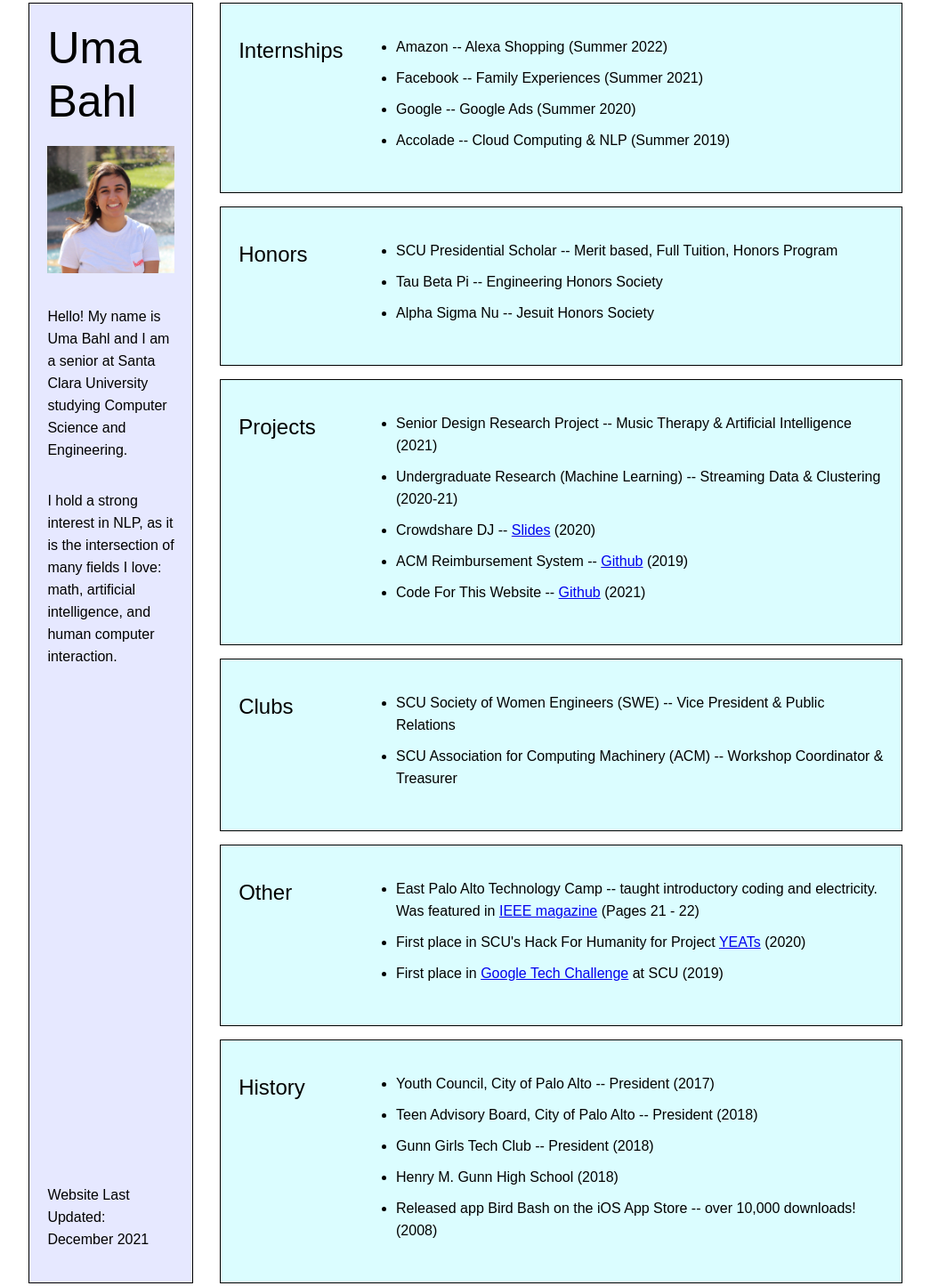
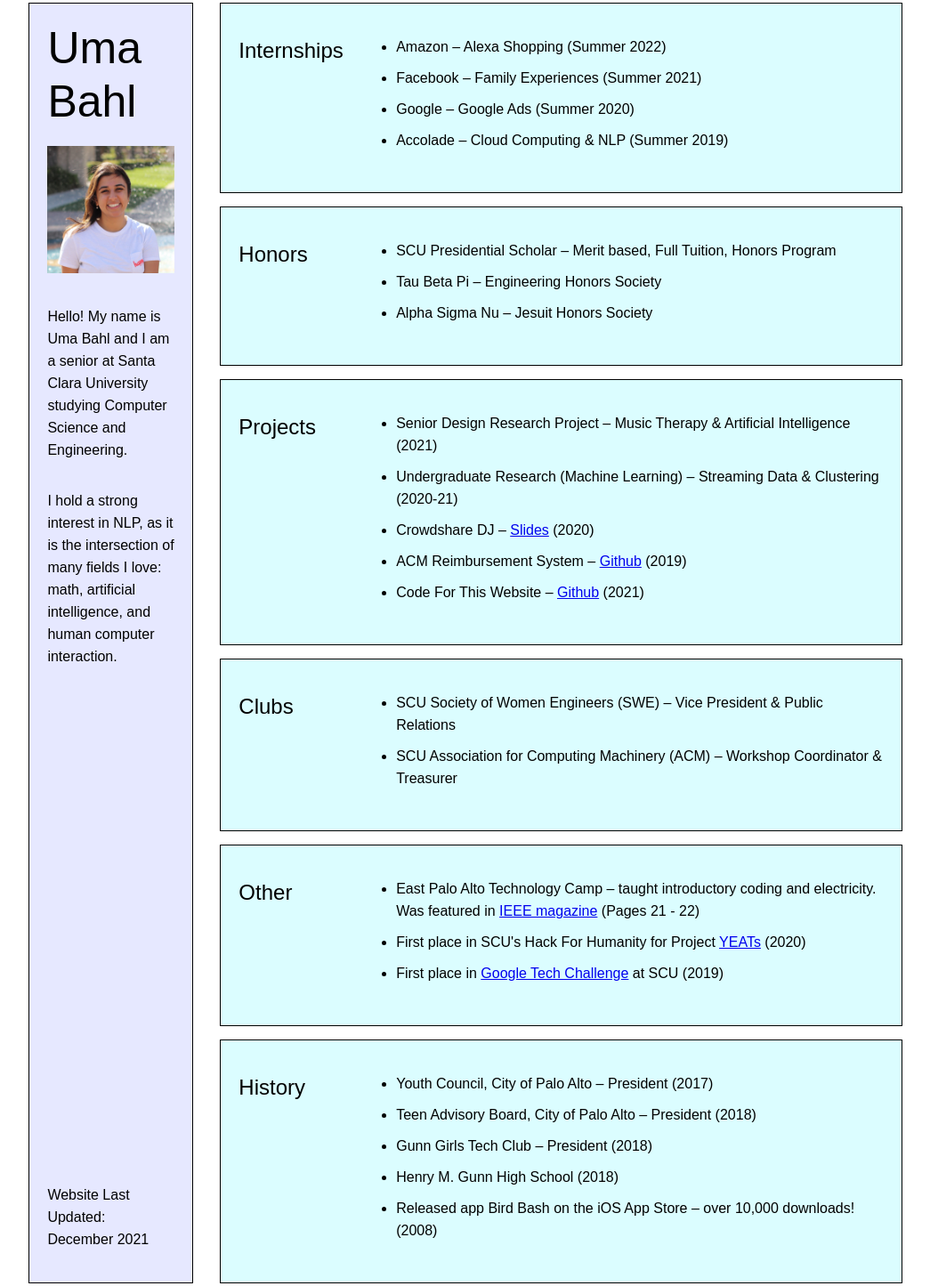
Before and after one commit to ubahl/Portfolio-Website, a plain HTML site: page index.html in a window 1280 px wide. Shown: the part 20-1465 px from the top of the page at 89% size, without its empty margins (117-1162 px from the left). Drawn offline with Linux system fonts and the light colour scheme.

Commit message:
Changes hyphens

```diff
--- a/index.html
+++ b/index.html
@@ -23,41 +23,41 @@
 				<section class="accomplishment-box">
 					<h2> Internships </h2>
 					<ul>
-						<li> <strong>Amazon</strong> -- Alexa Shopping (Summer 2022)  </li>
-						<li> <strong>Facebook</strong> -- Family Experiences (Summer 2021) </li>
-						<li> <strong>Google</strong> -- Google Ads (Summer 2020) </li>
-						<li> <strong>Accolade</strong> -- Cloud Computing & NLP (Summer 2019) </li>
+						<li> <strong>Amazon</strong> – Alexa Shopping (Summer 2022)  </li>
+						<li> <strong>Facebook</strong> – Family Experiences (Summer 2021) </li>
+						<li> <strong>Google</strong> – Google Ads (Summer 2020) </li>
+						<li> <strong>Accolade</strong> – Cloud Computing & NLP (Summer 2019) </li>
 					</ul>
 				</section>
 				<section class="accomplishment-box">
 					<h2> Honors </h2>
 					<ul>
-						<li> <strong>SCU Presidential Scholar</strong> -- Merit based, Full Tuition, Honors Program </li>
-						<li> <strong>Tau Beta Pi</strong> -- Engineering Honors Society </li>
-						<li> <strong>Alpha Sigma Nu</strong> -- Jesuit Honors Society</li>
+						<li> <strong>SCU Presidential Scholar</strong> – Merit based, Full Tuition, Honors Program </li>
+						<li> <strong>Tau Beta Pi</strong> – Engineering Honors Society </li>
+						<li> <strong>Alpha Sigma Nu</strong> – Jesuit Honors Society</li>
 					</ul>
 				</section>
 				<section class="accomplishment-box">
 					<h2> Projects </h2>
 					<ul>
-						<li> <strong>Senior Design Research Project</strong> -- Music Therapy & Artificial Intelligence (2021) </li>
-						<li> <strong>Undergraduate Research (Machine Learning)</strong> -- Streaming Data & Clustering (2020-21)   </li>
-						<li> <strong>Crowdshare DJ</strong> -- <a href="https://drive.google.com/file/d/1A5hzKcrV3qcivphx8XfmuvOIXhpJ62xG/view?usp=sharing">Slides</a> (2020) </li>
-						<li> <strong>ACM Reimbursement System</strong> -- <a href="https://github.com/ubahl/expenses">Github</a> (2019) </li>
-						<li> Code For This Website -- <a href="https://github.com/ubahl/PortfolioWebsite">Github</a> (2021) </li>
+						<li> <strong>Senior Design Research Project</strong> – Music Therapy & Artificial Intelligence (2021) </li>
+						<li> <strong>Undergraduate Research (Machine Learning)</strong> – Streaming Data & Clustering (2020-21)   </li>
+						<li> <strong>Crowdshare DJ</strong> – <a href="https://drive.google.com/file/d/1A5hzKcrV3qcivphx8XfmuvOIXhpJ62xG/view?usp=sharing">Slides</a> (2020) </li>
+						<li> <strong>ACM Reimbursement System</strong> – <a href="https://github.com/ubahl/expenses">Github</a> (2019) </li>
+						<li> Code For This Website – <a href="https://github.com/ubahl/PortfolioWebsite">Github</a> (2021) </li>
 					</ul>
 				</section>
 				<section class="accomplishment-box">
 					<h2> Clubs </h2>
 					<ul>
-						<li> <strong>SCU Society of Women Engineers (SWE)</strong> -- Vice President & Public Relations </li>
-						<li> <strong>SCU Association for Computing Machinery (ACM)</strong> -- Workshop Coordinator & Treasurer </li>
+						<li> <strong>SCU Society of Women Engineers (SWE)</strong> – Vice President & Public Relations </li>
+						<li> <strong>SCU Association for Computing Machinery (ACM)</strong> – Workshop Coordinator & Treasurer </li>
 					</ul>
 				</section>
 				<section class="accomplishment-box">
 					<h2> Other </h2>
 					<ul>
-						<li> <strong>East Palo Alto Technology Camp</strong> -- taught introductory coding and electricity. Was featured in <a href="https://www.ieee.org/ns/periodicals/EDS/oct2017/index.html">IEEE magazine</a> (Pages 21 - 22) </li>
+						<li> <strong>East Palo Alto Technology Camp</strong> – taught introductory coding and electricity. Was featured in <a href="https://www.ieee.org/ns/periodicals/EDS/oct2017/index.html">IEEE magazine</a> (Pages 21 - 22) </li>
 						<li> <strong>First place</strong> in SCU's Hack For Humanity for Project <a href="https://devpost.com/software/yeats"> YEATs</a> (2020) </li>
 						<li> <strong>First place</strong> in <a href="./GoogleTechChallenge.jpg">Google Tech Challenge</a> at SCU (2019)</li>
 					</ul>
@@ -65,11 +65,11 @@
 				<section class="accomplishment-box">
 					<h2> History </h2>
 					<ul>
-						<li> <strong>Youth Council, City of Palo Alto</strong> -- President (2017) </li>
-						<li> <strong>Teen Advisory Board, City of Palo Alto</strong> -- President (2018) </li>
-						<li> <strong>Gunn Girls Tech Club</strong> -- President (2018)  </li>
+						<li> <strong>Youth Council, City of Palo Alto</strong> – President (2017) </li>
+						<li> <strong>Teen Advisory Board, City of Palo Alto</strong> – President (2018) </li>
+						<li> <strong>Gunn Girls Tech Club</strong> – President (2018)  </li>
 						<li> <strong>Henry M. Gunn</strong> High School (2018) </li>
-						<li> Released app Bird Bash on the <strong>iOS App Store</strong> -- over 10,000 downloads! (2008) </li>
+						<li> Released app Bird Bash on the <strong>iOS App Store</strong> – over 10,000 downloads! (2008) </li>
 					</ul>
 				</section>
 			</section>
```
Also changed, not shown: 1 other file.
